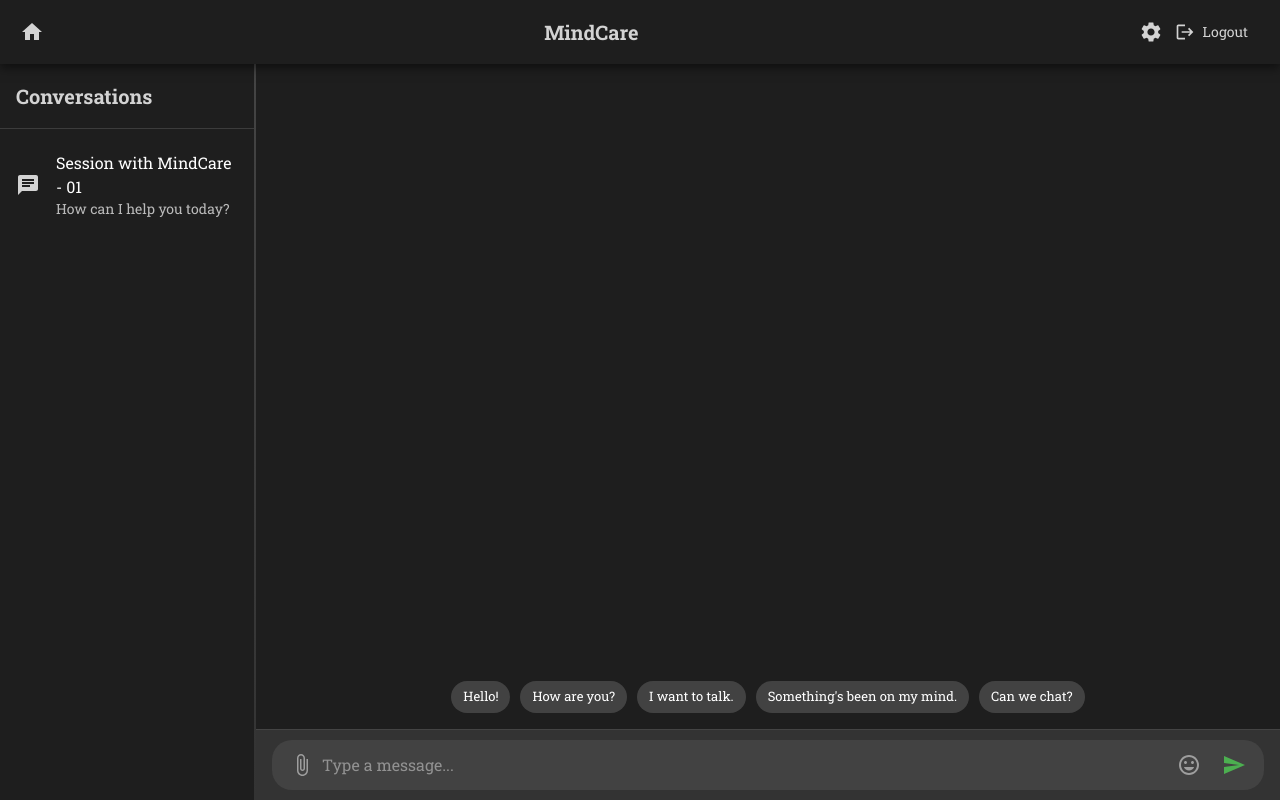
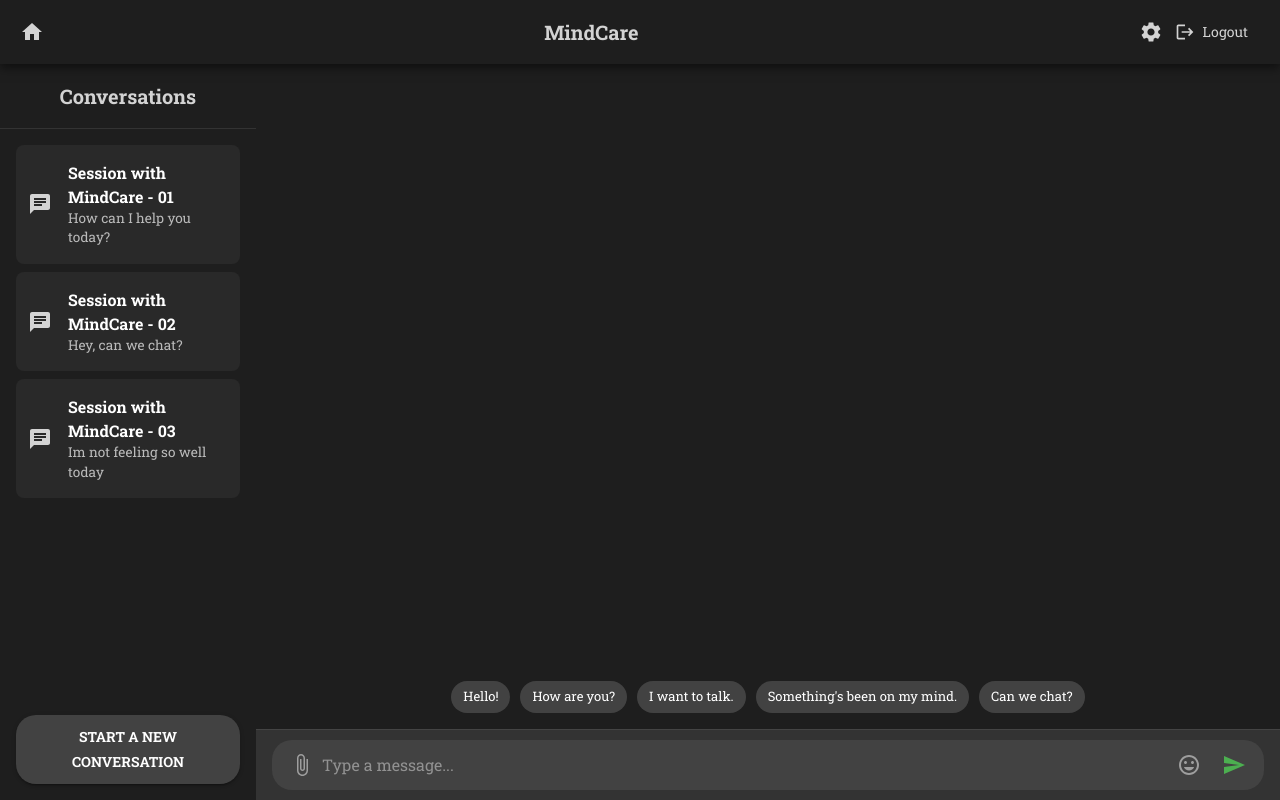
Before and after one commit to DanRussuleac/MindCare_Test, a React (Create React App) app in the folder mindcare-frontend/: page /chat in a window 1280 px wide. Built offline with nearby package versions, Linux system fonts and the light colour scheme.

Commit message:
Simple Login - Sidebar styling
I have updated the styling of my sidebar

Have created an extremely basic login - no backend setup - setup react state to check whether user is login or registering - next move is to setup db

```diff
--- a/mindcare-frontend/src/App.js
+++ b/mindcare-frontend/src/App.js
@@ -3,6 +3,7 @@ import React from 'react';
 import { BrowserRouter as Router, Routes, Route } from 'react-router-dom';
 import Chat from './Pages/Chat';
 import Home from './Pages/Welcome';
+import Login from './Pages/Login';
 
 function App() {
   return (
@@ -11,7 +12,7 @@ function App() {
         {/* Define your routes here */}
         <Route path="/" element={<Home />} />
         <Route path="/chat" element={<Chat />} />
-        {/* Add more routes as needed */}
+        <Route path="/login" element={<Login />} />
       </Routes>
     </Router>
   );
--- /dev/null
+++ b/mindcare-frontend/src/Pages/Login.js
@@ -0,0 +1,39 @@
+import React, { useState } from 'react';
+import LoginForm from '../components/LoginForm';
+import RegisterForm from '../components/RegisterForm';
+
+const AuthPage = () => {
+  const [isLogin, setIsLogin] = useState(true); // Track whether it's login or register
+
+  const toggleForm = () => {
+    setIsLogin(!isLogin); // Toggle between login and register forms
+  };
+
+  const handleLogin = (credentials) => {
+    console.log('Logging in with:', credentials);
+    // Perform login logic here
+  };
+
+  const handleRegister = (credentials) => {
+    console.log('Registering with:', credentials);
+    // Perform registration logic here
+  };
+
+  return (
+    <div className="auth-page">
+      <h1>{isLogin ? 'Login' : 'Register'}</h1>
+
+      {isLogin ? (
+        <LoginForm onSubmit={handleLogin} />
+      ) : (
+        <RegisterForm onSubmit={handleRegister} />
+      )}
+
+      <button onClick={toggleForm}>
+        {isLogin ? 'Don’t have an account? Register' : 'Already have an account? Login'}
+      </button>
+    </div>
+  );
+};
+
+export default AuthPage;
--- /dev/null
+++ b/mindcare-frontend/src/components/LoginForm.js
@@ -0,0 +1,31 @@
+import React, { useState } from 'react';
+
+const LoginForm = ({ onSubmit }) => {
+  const [username, setUsername] = useState('');
+  const [password, setPassword] = useState('');
+
+  const handleSubmit = (e) => {
+    e.preventDefault();
+    onSubmit({ username, password });
+  };
+
+  return (
+    <form onSubmit={handleSubmit}>
+      <input
+        type="text"
+        placeholder="Username"
+        value={username}
+        onChange={(e) => setUsername(e.target.value)}
+      />
+      <input
+        type="password"
+        placeholder="Password"
+        value={password}
+        onChange={(e) => setPassword(e.target.value)}
+      />
+      <button type="submit">Login</button>
+    </form>
+  );
+};
+
+export default LoginForm;
--- /dev/null
+++ b/mindcare-frontend/src/components/RegisterForm.js
@@ -0,0 +1,38 @@
+import React, { useState } from 'react';
+
+const RegisterForm = ({ onSubmit }) => {
+  const [username, setUsername] = useState('');
+  const [password, setPassword] = useState('');
+  const [email, setEmail] = useState('');
+
+  const handleSubmit = (e) => {
+    e.preventDefault();
+    onSubmit({ username, password, email });
+  };
+
+  return (
+    <form onSubmit={handleSubmit}>
+      <input
+        type="text"
+        placeholder="Username"
+        value={username}
+        onChange={(e) => setUsername(e.target.value)}
+      />
+      <input
+        type="email"
+        placeholder="Email"
+        value={email}
+        onChange={(e) => setEmail(e.target.value)}
+      />
+      <input
+        type="password"
+        placeholder="Password"
+        value={password}
+        onChange={(e) => setPassword(e.target.value)}
+      />
+      <button type="submit">Register</button>
+    </form>
+  );
+};
+
+export default RegisterForm;
--- a/mindcare-frontend/src/components/Sidebar.js
+++ b/mindcare-frontend/src/components/Sidebar.js
@@ -5,9 +5,9 @@ import {
   ListItemButton,
   ListItemIcon,
   ListItemText,
-  Divider,
   Typography,
   Box,
+  Button,
 } from '@mui/material';
 import ChatIcon from '@mui/icons-material/Chat';
 
@@ -17,10 +17,20 @@ const exampleConversations = [
     title: 'Session with MindCare - 01',
     lastMessage: 'How can I help you today?',
   },
-  // Add more example conversations as needed
+  {
+    id: 2,
+    title: 'Session with MindCare - 02',
+    lastMessage: 'Hey, can we chat?',
+  },
+  {
+    id: 3,
+    title: 'Session with MindCare - 03',
+    lastMessage: 'Im not feeling so well today',
+  }
+
 ];
 
-function Sidebar({ conversations = exampleConversations, onSelectConversation }) {
+function Sidebar({ conversations = exampleConversations, onSelectConversation, onNewConversation }) {
   return (
     <Box
       sx={{
@@ -31,18 +41,11 @@ function Sidebar({ conversations = exampleConversations, onSelectConversation })
         display: 'flex',
         flexDirection: 'column',
         overflow: 'hidden',
-        position: 'relative', // Required for positioning the pseudo-element
-        '&::after': {
-          content: '""',
-          position: 'absolute',
-          top: 0,
-          right: 0,
-          width: '2px', // Adjust the width of the border here
-          height: '100%',
-          background: 'linear-gradient(to bottom, #444444, #333333)', // Dark grey gradient
-        },
+        position: 'relative',
+        boxShadow: '0px 0px 10px rgba(0, 0, 0, 0.5)', // Add shadow for depth
       }}
     >
+      {/* Header */}
       <Typography
         variant="h6"
         sx={{
@@ -50,17 +53,20 @@ function Sidebar({ conversations = exampleConversations, onSelectConversation })
           fontFamily: "'Roboto Slab', serif",
           fontWeight: 'bold',
           color: '#D3D3D3',
+          textAlign: 'center', // Center-align the title
+          borderBottom: '1px solid #333', // Separate with border
         }}
       >
         Conversations
       </Typography>
-      <Divider sx={{ backgroundColor: '#444' }} />
-      <Box sx={{ flexGrow: 1, overflowY: 'auto' }}>
+
+      {/* Conversation List */}
+      <Box sx={{ flexGrow: 1, overflowY: 'auto', padding: '8px 16px' }}>
         <List>
           {conversations.length === 0 ? (
             <ListItemText
               primary="No conversations to display."
-              sx={{ padding: '16px' }}
+              sx={{ padding: '16px', color: '#bbb' }}
             />
           ) : (
             conversations.map((conv) => (
@@ -69,7 +75,12 @@ function Sidebar({ conversations = exampleConversations, onSelectConversation })
                 onClick={() => onSelectConversation && onSelectConversation(conv.id)}
                 sx={{
                   color: '#fff',
-                  '&:hover': { backgroundColor: '#333' },
+                  padding: '10px 12px',
+                  marginBottom: '8px',
+                  borderRadius: '8px',
+                  backgroundColor: '#292929',
+                  '&:hover': { backgroundColor: '#333' }, // Hover effect
+                  transition: 'background-color 0.3s ease', // Smooth transition
                 }}
               >
                 <ListItemIcon sx={{ color: '#D3D3D3', minWidth: '40px' }}>
@@ -78,14 +89,48 @@ function Sidebar({ conversations = exampleConversations, onSelectConversation })
                 <ListItemText
                   primary={conv.title}
                   secondary={conv.lastMessage}
-                  primaryTypographyProps={{ color: '#fff' }}
-                  secondaryTypographyProps={{ color: '#bbb' }}
+                  primaryTypographyProps={{
+                    color: '#fff',
+                    fontWeight: 'bold',
+                  }}
+                  secondaryTypographyProps={{
+                    color: '#bbb',
+                    fontSize: '0.85rem',
+                  }}
                 />
               </ListItemButton>
             ))
           )}
         </List>
       </Box>
+
+      {/* Start a New Conversation Button */}
+      <Box
+        sx={{
+          padding: '16px',
+          textAlign: 'center',
+          backgroundColor: '#1E1E1E',
+        }}
+      >
+        <Button
+          variant="contained"
+          onClick={onNewConversation} // Add your new conversation logic here
+          sx={{
+            backgroundColor: '#424242', // Light grey for the button
+            color: '#fff', // White text inside the button
+            borderRadius: '20px',
+            padding: '10px 20px',
+            fontFamily: "'Roboto Slab', serif",
+            fontWeight: 'bold',
+            '&:hover': {
+              backgroundColor: '#555555', // Darker grey on hover
+            },
+            transition: 'background-color 0.3s ease', // Smooth transition
+          }}
+        >
+          Start a New Conversation
+        </Button>
+      </Box>
     </Box>
   );
 }
```
Also changed, not shown: mindcare-frontend/src/styles/Login.css (added), mindcare-frontend/src/styles/LoginForm.css (added), mindcare-frontend/src/styles/RegisterForm.css (added), 1 other file (tests, documents, lock files or other folders).
